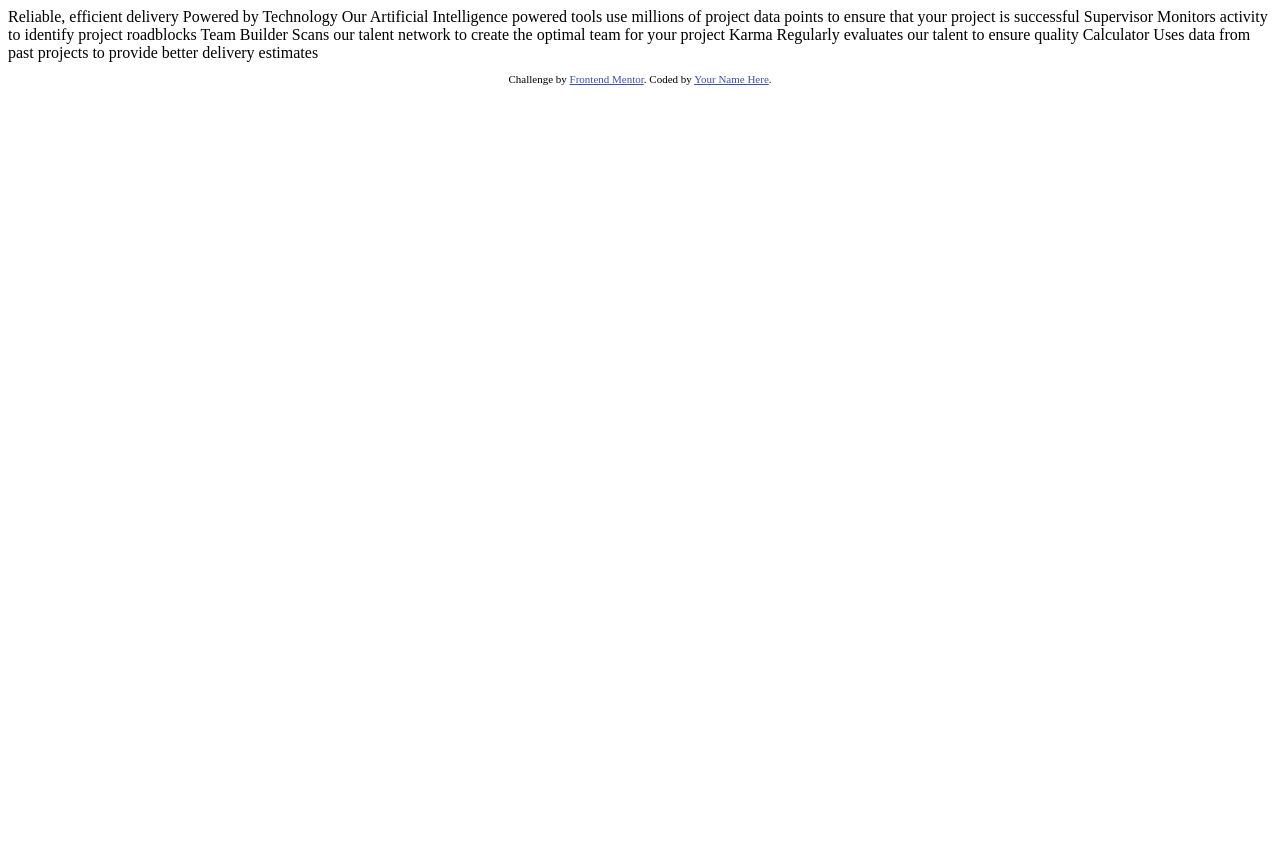
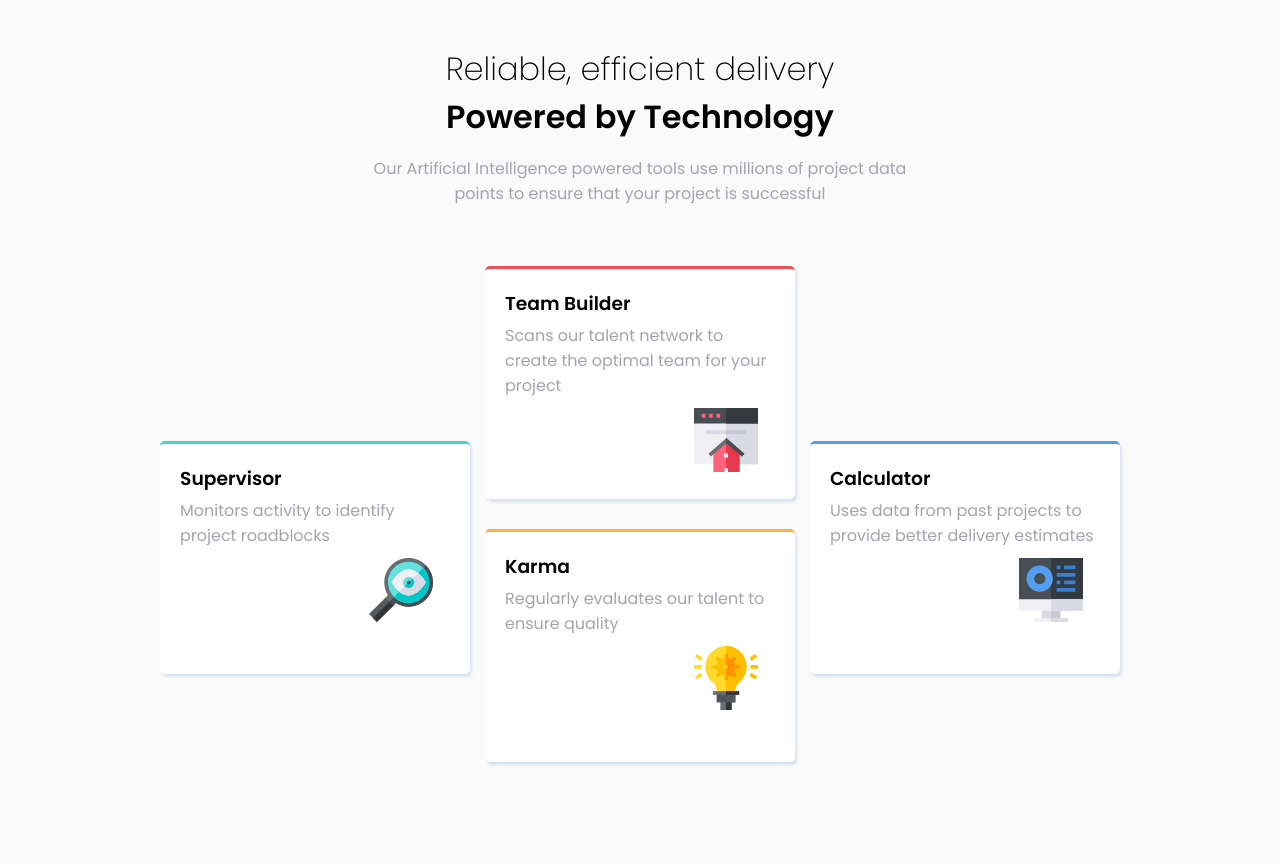
Before and after one commit to jerreally/four-card-feature-section, a plain HTML site: page index.html in a window 1280 px wide. Before the commit the page ends 800 px from the top, so only its background shows below. Drawn offline with Linux system fonts and the light colour scheme.

Commit message:
DESKTOP version only

```diff
--- a/index.html
+++ b/index.html
@@ -2,44 +2,45 @@
 <html lang="en">
 <head>
   <meta charset="UTF-8">
-  <meta name="viewport" content="width=device-width, initial-scale=1.0"> <!-- displays site properly based on user's device -->
+  <meta name="viewport" content="width=device-width, initial-scale=1.0">
+  <link rel="stylesheet" type="text/css" href="style.css">
+  <link href="https://fonts.googleapis.com/css2?family=Poppins:wght@200;400;600&display=swap" rel="stylesheet">
+  <title>Frontend Mentor | Four card feature section</title>
+</head>
 
-  <link rel="icon" type="image/png" sizes="32x32" href="./images/favicon-32x32.png">
+<body>
+  <header>
+    <h1>Reliable, efficient delivery</h1>
+    <h1>Powered by Technology</h1>
+    <p>Our Artificial Intelligence powered tools use millions of project data <br> points
+  to ensure that your project is successful</p>
+  </header>
+<main class="container">
+  <div class="first-column">
+    <h3>Supervisor</h3>
+    <p>Monitors activity to identify project roadblocks</p>
+    <img src="./images/icon-supervisor.svg" alt="A magnifying glass" class="card-icon">
 
-  <title>Frontend Mentor | Four card feature section</title>
+    </div>
 
-  <!-- Feel free to remove these styles or customise in your own stylesheet 👍 -->
-  <style>
-    .attribution { font-size: 11px; text-align: center; }
-    .attribution a { color: hsl(228, 45%, 44%); }
-  </style>
-</head>
-<body>
-
-  Reliable, efficient delivery
-  Powered by Technology
-
-  Our Artificial Intelligence powered tools use millions of project data points
-  to ensure that your project is successful
-
-  Supervisor
-  Monitors activity to identify project roadblocks
-
-  Team Builder
-  Scans our talent network to create the optimal team for your project
-
-  Karma
-  Regularly evaluates our talent to ensure quality
-
-  Calculator
-  Uses data from past projects to provide better delivery estimates
+  <div class="center-top-box">
+    <h3>Team Builder</h3>
+    <p>Scans our talent network to create the optimal team for your project</p>
+    <img src="./images/icon-team-builder.svg" alt="House icon" class="card-icon">
+    </div>
+  <div class="center-bottom-box">
+    <h3>Karma</h3>
+    <p>Regularly evaluates our talent to ensure quality</p>
+    <img src="./images/icon-karma.svg" alt="Light bulb" class="card-icon">
+  </div>
 
 
-  <footer>
-    <p class="attribution">
-      Challenge by <a href="https://www.frontendmentor.io?ref=challenge" target="_blank">Frontend Mentor</a>.
-      Coded by <a href="#">Your Name Here</a>.
-    </p>
-  </footer>
+  <div class="third-column">
+    <h3>Calculator</h3>
+    <p>Uses data from past projects to provide better delivery estimates</p>
+    <img src="./images/icon-calculator.svg" alt="Monitor screen" class="card-icon">
+  </div>
+</main>
+
 </body>
 </html>
--- a/style.css
+++ b/style.css
@@ -0,0 +1,80 @@
+* {
+  margin: 0;
+  padding: 0;
+}
+
+body {
+  background-color: hsl(0, 0%, 98%);
+  min-width: 100vh;
+  font-family: 'Poppins', sans-serif;
+}
+header {
+  text-align: center;
+  padding: 45px;
+}
+
+header h1:first-of-type {
+  font-weight: 200;
+}
+
+header p {
+  padding-top: 15px;
+  color: hsl(229, 6%, 66%);
+}
+.card-icon {
+  padding-left: 70%;
+  padding-top: 10px;
+}
+.container {
+  display: grid;
+  grid-template-columns: repeat(3, 1fr);
+  grid-template-rows: repeat(7, 1fr);
+  padding: 15px;
+  grid-column-gap: 15px;
+  grid-row-gap: 30px;
+  max-width: 960px;
+  margin: 0 auto;
+}
+
+.container p {
+  color: hsl(229, 6%, 66%);
+  padding-top: 5px;
+}
+
+.first-column {
+  border-top: solid hsl(180, 62%, 55%);
+  border-radius: 5px;
+  background: #ffffff;
+  box-shadow: 2px 3px 3px #d8e2ee;
+  grid-area: 3 / 1 / 6 / 2;
+  padding: 20px;
+}
+
+
+.center-top-box {
+  border-top: solid hsl(0, 78%, 62%);
+  border-radius: 5px;
+  background: #ffffff;
+  box-shadow: 2px 3px 3px #d8e2ee;
+  grid-area: 1 / 2 / 4 / 3;
+  padding: 20px;
+
+}
+
+.center-bottom-box {
+  border-top: solid hsl(34, 97%, 64%);
+  border-radius: 5px;
+  background: #ffffff;
+  box-shadow: 2px 3px 3px #d8e2ee;
+  grid-area: 4 / 2 / 7 / 3;
+  padding: 20px;
+}
+
+.third-column {
+  border-top: solid hsl(212, 86%, 64%);
+  border-radius: 5px;
+  background: #ffffff;
+  box-shadow: 2px 3px 3px #d8e2ee;
+  grid-area: 3 / 3 / 6 / 4;
+  padding: 20px;
+}
```
